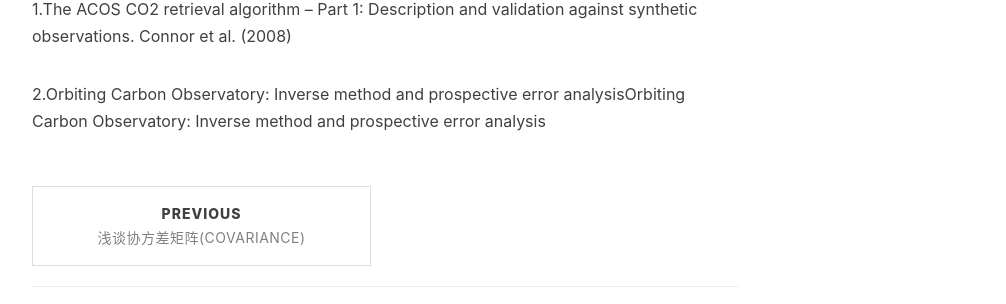
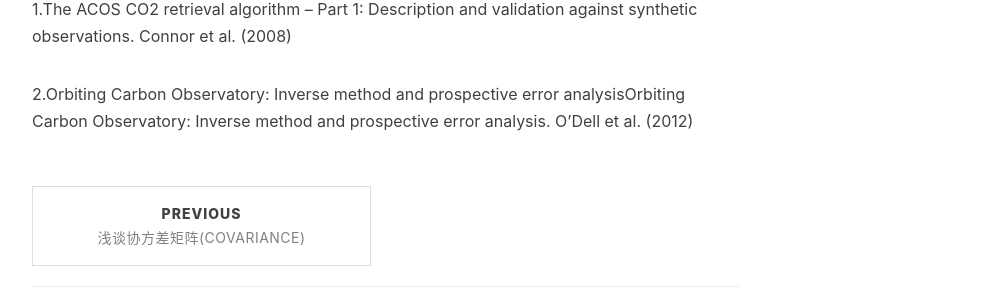
Before and after one commit to peisipand/peisipand.github.io, a Jekyll site: the page built from _posts/2021-04-18-Pressure weighting function.md, in a window 1280 px wide and 900 px high, scrolled down 2758 px. Shown: the part 176-480 px from the top of the window, without its empty margins (233-1239 px from the left). Built offline with Jekyll 4.4.1, drawn with Linux system fonts in a browser that asks for light colours; nearby versions of some CDN libraries; formulas are drawn with MathJax 3; comment, search, counter and statistics services are not loaded.

Commit message:
添加文件夹

```diff
--- a/_posts/2021-04-18-Pressure weighting function.md
+++ b/_posts/2021-04-18-Pressure weighting function.md
@@ -86,4 +86,4 @@ plot([hi pwf])
 # Reference
 1.The ACOS CO2 retrieval algorithm – Part 1: Description and validation against synthetic observations. Connor et al. (2008)
 
-2.Orbiting Carbon Observatory: Inverse method and prospective error analysisOrbiting Carbon Observatory: Inverse method and prospective error analysis
+2.Orbiting Carbon Observatory: Inverse method and prospective error analysisOrbiting Carbon Observatory: Inverse method and prospective error analysis. O’Dell et al. (2012)
```
